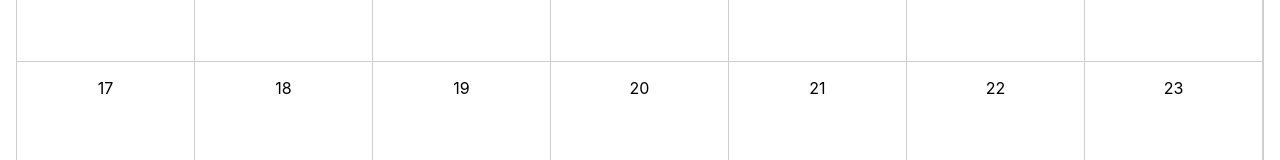
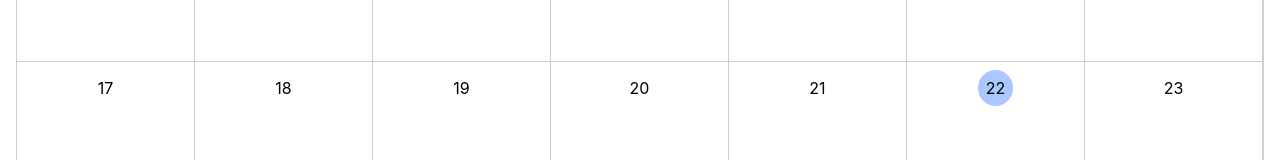
Before and after one commit to haile-vnm/calendar, an Angular app: page / in a window 1280 px wide. Shown: the part 413-573 px from the top of the page. Built offline with nearby package versions, Linux system fonts and the light colour scheme.

Commit message:
feat(calendar): hightlight today lable

```diff
--- a/src/app/shared/components/calendar-date/calendar-date.component.html
+++ b/src/app/shared/components/calendar-date/calendar-date.component.html
@@ -1,6 +1,6 @@
 <div class="container">
   <div class="header">
-    <div>{{date().getDate()}}</div>
+    <div><span [class.today]="isToday()">{{date().getDate()}}</span></div>
   </div>
   <div class="appointments">
     <div *ngFor="let appointment of appointments()">
--- a/src/app/shared/components/calendar-date/calendar-date.component.scss
+++ b/src/app/shared/components/calendar-date/calendar-date.component.scss
@@ -9,5 +9,12 @@
     display: flex;
     gap: .125rem;
     flex-direction: column;
+    margin-top: .75rem;
+  }
+
+  .today {
+    border-radius: 50%;
+    padding: .5rem;
+    background-color: var(--mat-sys-inverse-primary);
   }
 }
--- a/src/app/shared/components/calendar-date/calendar-date.component.ts
+++ b/src/app/shared/components/calendar-date/calendar-date.component.ts
@@ -1,8 +1,8 @@
 import { CommonModule } from '@angular/common';
-import { Component, HostListener, inject, input } from '@angular/core';
+import { Component, computed, HostListener, inject, input } from '@angular/core';
 import { MatDialog } from '@angular/material/dialog';
 import { EditAppointmentComponent } from '../edit-appointment/edit-appointment.component';
-import { shiftTime } from '../../../utils/date';
+import { isEqualDate, shiftTime } from '../../../utils/date';
 import { toSignal } from '@angular/core/rxjs-interop';
 import { AppointmentService } from '../../services/appointment.service';
 import { toObservable } from '@angular/core/rxjs-interop';
@@ -27,6 +27,7 @@ export class CalendarDateComponent {
   private appointmentService = inject(AppointmentService);
 
   date = input.required<Date>();
+  isToday = computed(() => isEqualDate(this.date(), new Date()))
 
 
   appointments = toSignal(
```
